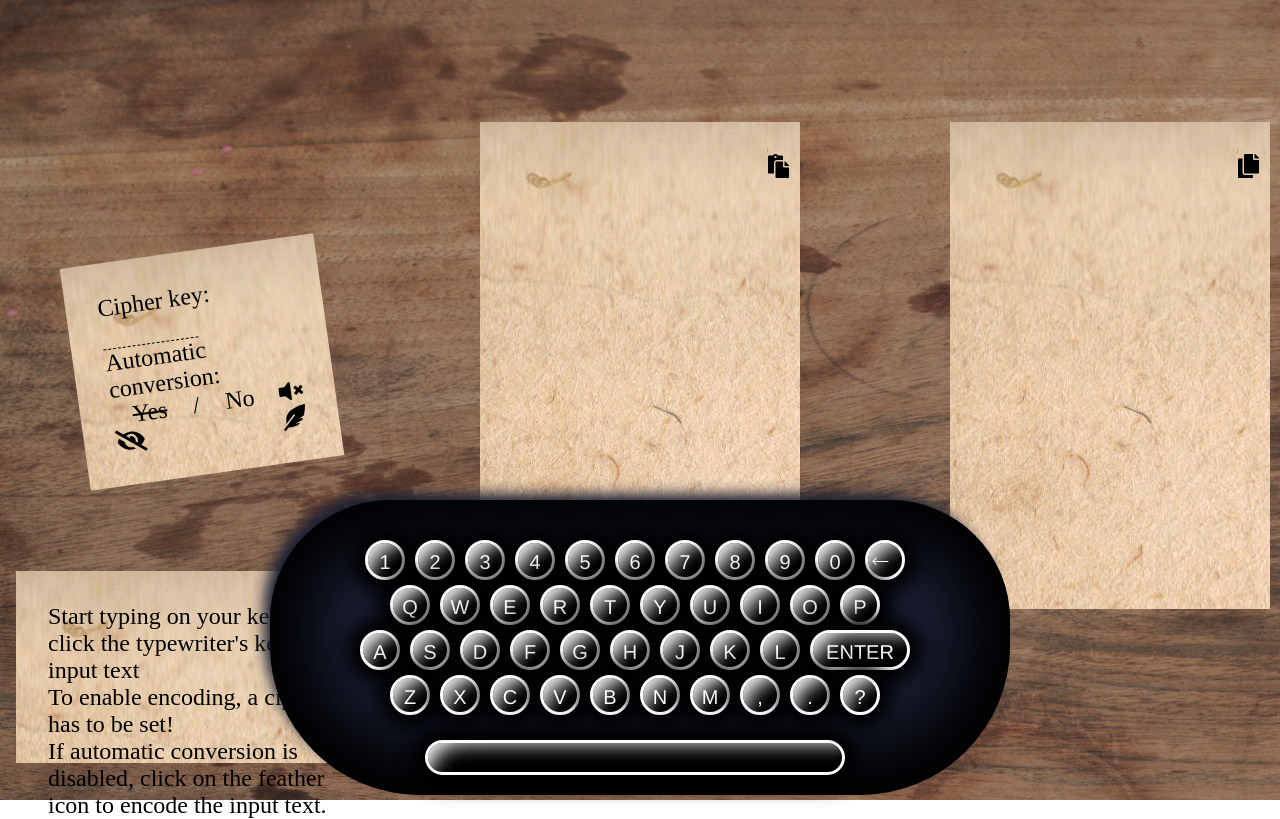
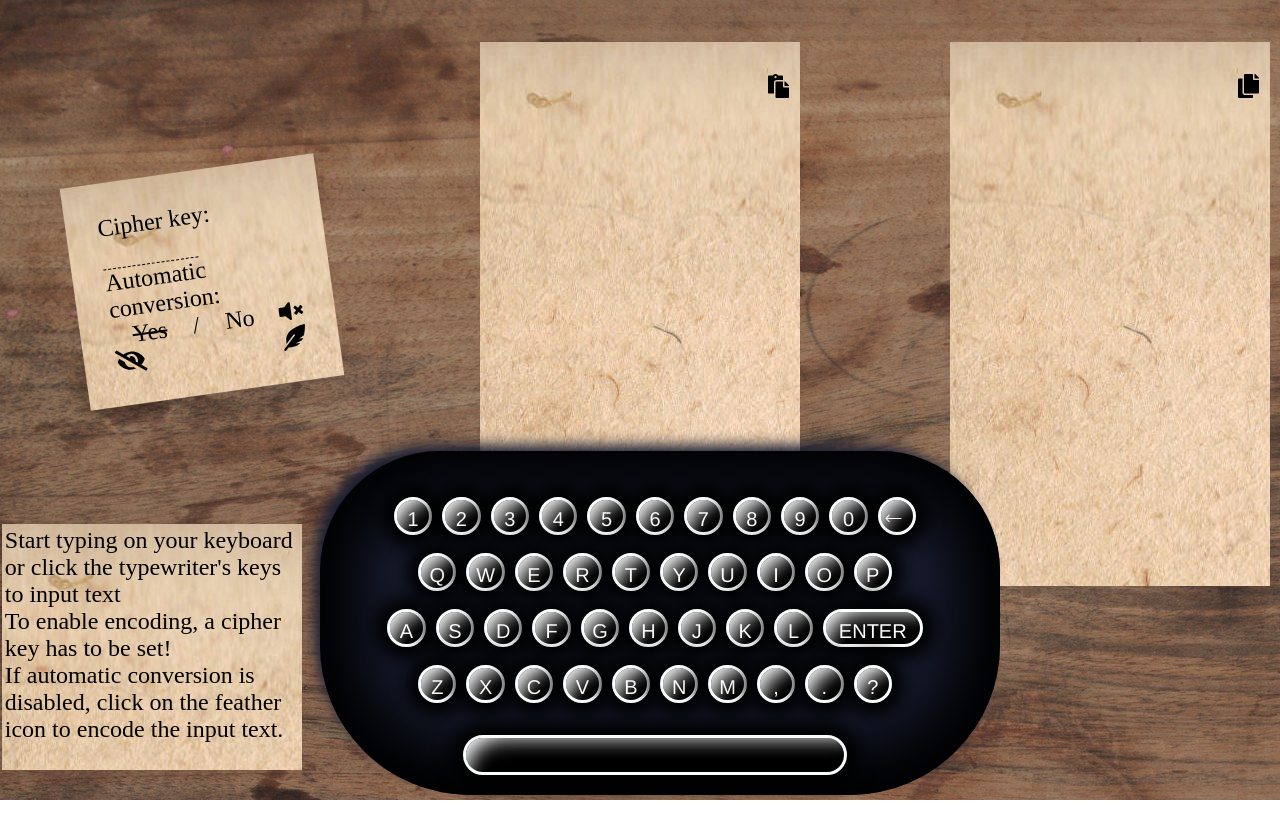
Before and after one commit to laser-brain/dev-jam-cipher, a Vue app: page / in a window 1280 px wide. Built offline with nearby package versions, Linux system fonts and the light colour scheme; a web font is replaced by a local one.

Commit message:
adjusted styling for smaller viewports

```diff
--- a/src/App.vue
+++ b/src/App.vue
@@ -119,7 +119,7 @@ const processPaste = (data: string) => {
     </div>
   </div>
 
-  <div class="paper sheet handwriting info">
+  <div id="info" class="paper sheet handwriting">
     <p>
       Start typing on your keyboard or click the typewriter's keys to input text
     </p>
@@ -143,7 +143,7 @@ const processPaste = (data: string) => {
 }
 
 .offset-top {
-  padding-top: 7em;
+  padding-top: 4vh;
 }
 
 body,
@@ -158,7 +158,7 @@ body,
 
 .sheet {
   width: 25vw;
-  height: calc(100vh - (45px * 5) - 7em - 40px);
+  height: 60vh;
   padding: 10px;
 }
 
@@ -183,11 +183,13 @@ body,
   }
 }
 
-.info {
-  max-height: 8em;
-  max-width: 24em;
+#info {
+  margin: 1em;
+  margin-top: -1vh;
+  height: 30vh;
+  width: 23vw;
   padding: 2em;
-  margin: 1em;
+  font-size: .1em;
 }
 
 #app {
--- a/src/components/TheKeyboard.vue
+++ b/src/components/TheKeyboard.vue
@@ -156,8 +156,8 @@ const emit = defineEmits(["key-input"]);
   position: absolute;
   padding: 20px;
   bottom: 5px;
-  left: calc(50vw - 370px);
-  width: 700px;
+  left: calc(50vw - 25vw);
+  width: 50vw;
   background-color: #1a1f33;
   display: flex;
   flex-wrap: wrap;
@@ -172,8 +172,8 @@ const emit = defineEmits(["key-input"]);
 
   .row {
     display: flex;
-    height: 35px;
-    margin-top: 10px;
+    height: 5vh;
+    margin-top: 2vh;
     justify-content: space-around;
   }
 }
@@ -181,8 +181,8 @@ const emit = defineEmits(["key-input"]);
 .key {
   box-sizing: border-box;
   border: 3px solid #fafdfe;
-  width: 40px;
-  height: 40px;
+  width: 3vw;
+  height: 3vw;
   border-radius: 50%;
   padding-top: 0.5em;
   font-size: 1em;
```
